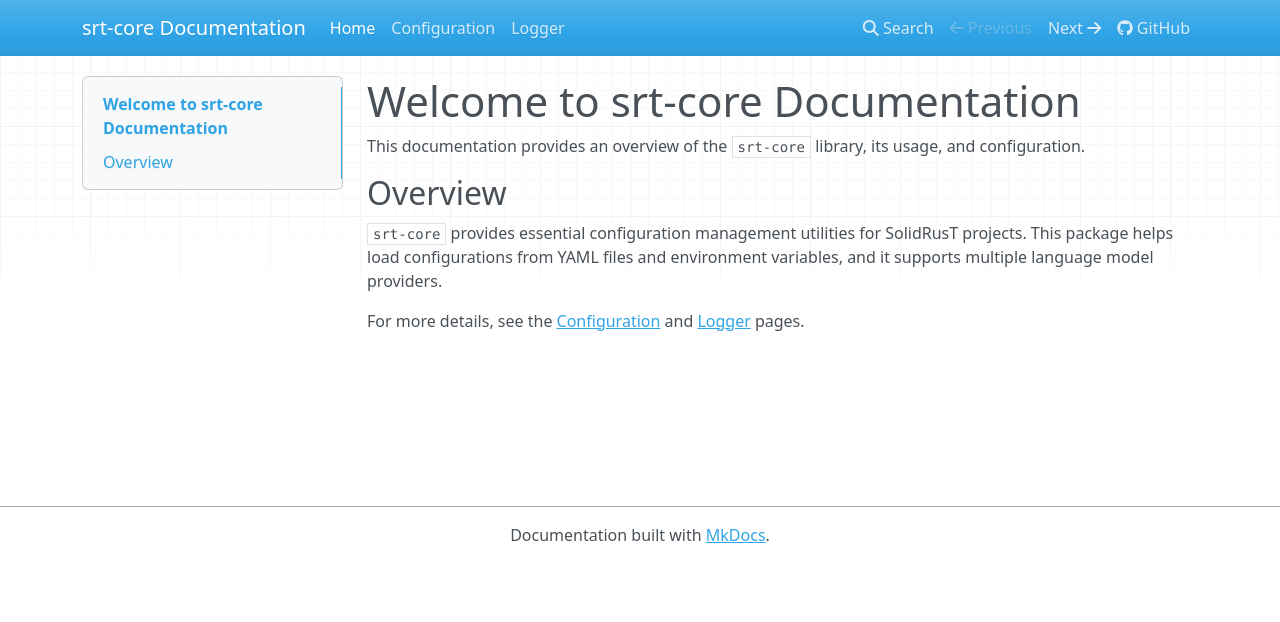
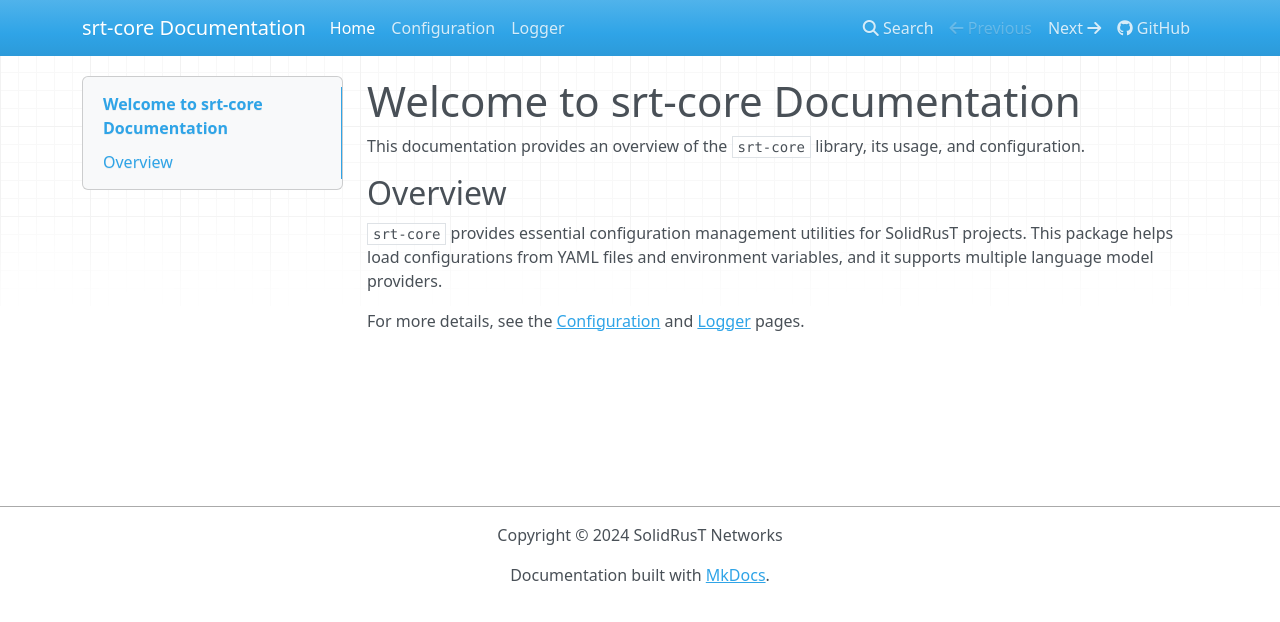
Before and after one commit to SolidRusT/srt-core, an MkDocs documentation site: the page built from docs/index.md, in a window 1280 px wide. Shown: the top 622 px of the page. Built offline with MkDocs 1.6.1, drawn with Linux system fonts in a browser that asks for light colours; nearby versions of some CDN libraries.

Commit message:
adding more vars to mkdocs

```diff
--- a/mkdocs.yml
+++ b/mkdocs.yml
@@ -1,4 +1,6 @@
 site_name: srt-core Documentation
+site_author: SolidRusT Networks
+copyright: Copyright &copy; 2024 SolidRusT Networks
 site_url: https://srt-core.readthedocs.io/
 repo_url: https://github.com/SolidRusT/srt-core
 edit_uri: ""
```
